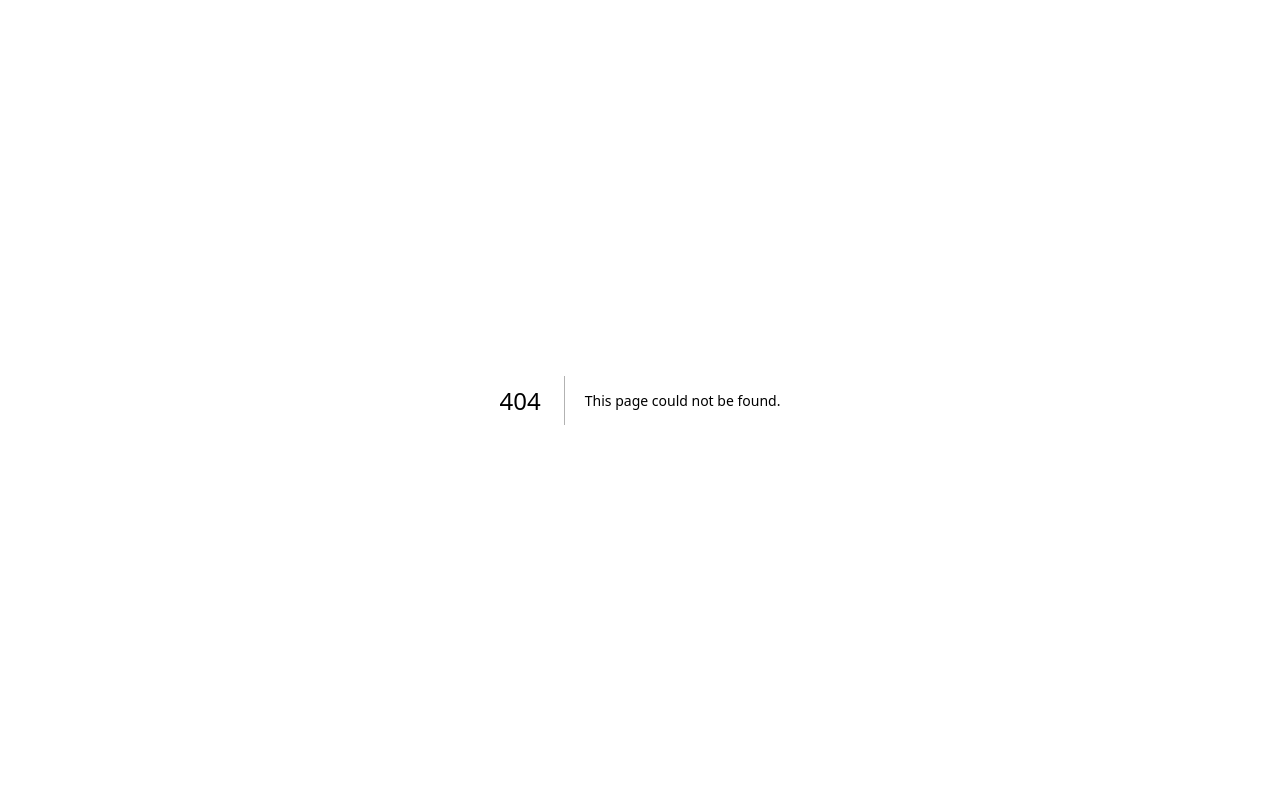
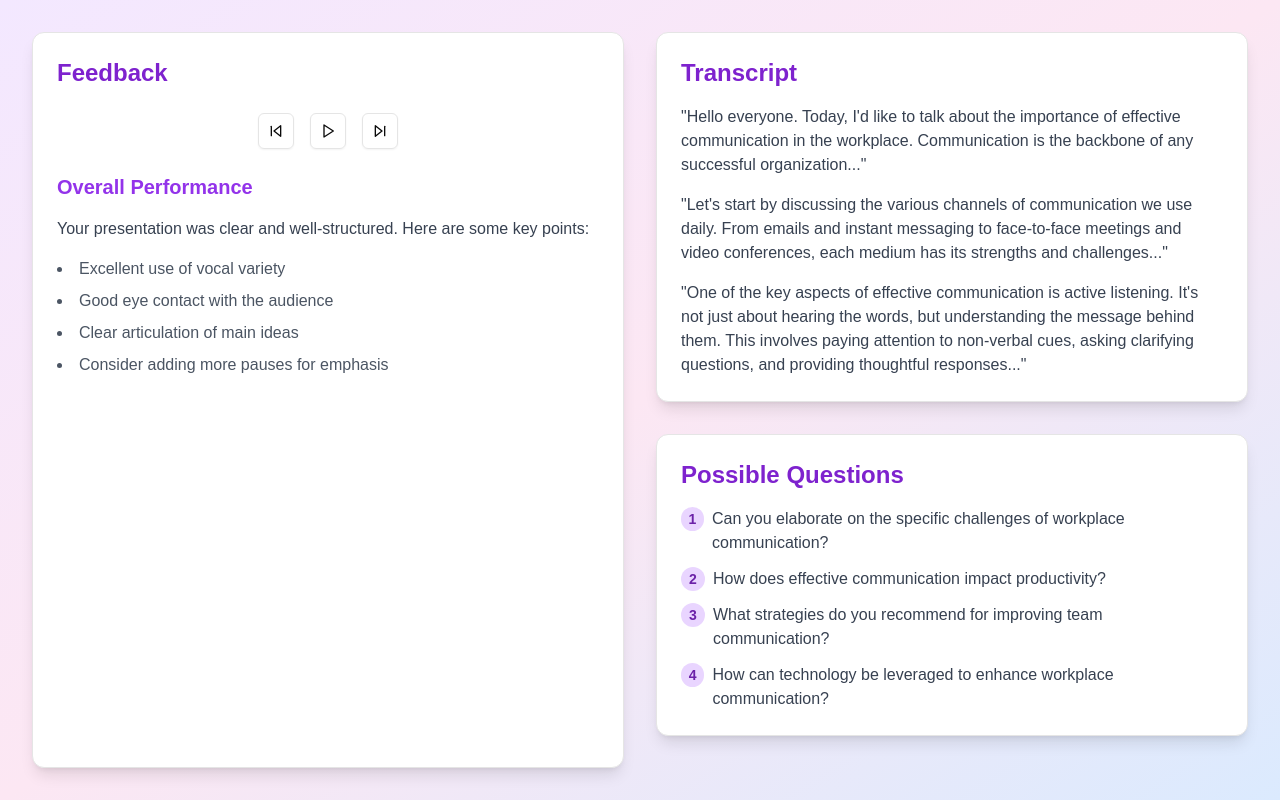
Before and after one commit to dat-tran05/hackmit-4-2024, a Next.js app: page /feedback in a window 1280 px wide. Before the commit this address had no page. Built offline with nearby package versions, Linux system fonts and the light colour scheme.

Commit message:
Temporary Feedback Page + Components

```diff
--- /dev/null
+++ b/app/feedback/page.tsx
@@ -0,0 +1,70 @@
+"use client";
+
+import { useState } from "react";
+import { motion } from "framer-motion";
+import { Card, CardContent } from "@/components/ui/card";
+import { Feedback } from "@/components/feedback/feedback";
+import { Transcript } from "@/components/feedback/transcript";
+import { PossibleQuestions } from "@/components/feedback/possible-questions";
+
+interface FeedbackPageProps {
+  videoUrl: string;
+}
+
+export default function FeedbackPage({ videoUrl }: FeedbackPageProps) {
+  const [isPlaying, setIsPlaying] = useState(false);
+
+  const togglePlayPause = () => {
+    setIsPlaying(!isPlaying);
+    // Add actual video play/pause logic here
+  };
+
+  return (
+    <div className="flex min-h-screen bg-gradient-to-br from-purple-100 via-pink-100 to-blue-100 p-8">
+      <div className="w-full max-w-7xl mx-auto grid grid-cols-2 gap-8">
+        <motion.div
+          className="col-span-1"
+          initial={{ opacity: 0, x: -50 }}
+          animate={{ opacity: 1, x: 0 }}
+          transition={{ duration: 0.8 }}
+        >
+          <Card className="h-full shadow-lg">
+            <CardContent className="p-6">
+              <Feedback
+                videoUrl={videoUrl}
+                isPlaying={isPlaying}
+                togglePlayPause={togglePlayPause}
+              />
+            </CardContent>
+          </Card>
+        </motion.div>
+
+        <div className="col-span-1 space-y-8">
+          <motion.div
+            initial={{ opacity: 0, y: -50 }}
+            animate={{ opacity: 1, y: 0 }}
+            transition={{ duration: 0.8, delay: 0.2 }}
+          >
+            <Card className="shadow-lg">
+              <CardContent className="p-6">
+                <Transcript />
+              </CardContent>
+            </Card>
+          </motion.div>
+
+          <motion.div
+            initial={{ opacity: 0, y: 50 }}
+            animate={{ opacity: 1, y: 0 }}
+            transition={{ duration: 0.8, delay: 0.4 }}
+          >
+            <Card className="shadow-lg">
+              <CardContent className="p-6">
+                <PossibleQuestions />
+              </CardContent>
+            </Card>
+          </motion.div>
+        </div>
+      </div>
+    </div>
+  );
+}
--- /dev/null
+++ b/components/feedback/feedback.tsx
@@ -0,0 +1,40 @@
+import { Button } from "@/components/ui/button"
+import { Play, Pause, SkipBack, SkipForward } from "lucide-react"
+
+interface FeedbackProps {
+  videoUrl: string
+  isPlaying: boolean
+  togglePlayPause: () => void
+}
+
+export function Feedback({ videoUrl, isPlaying, togglePlayPause }: FeedbackProps) {
+  return (
+    <div className="space-y-6">
+      <h2 className="text-2xl font-bold text-purple-700">Feedback</h2>
+      {/* <div className="aspect-video bg-gray-200 rounded-lg overflow-hidden shadow-inner">
+        <video src={videoUrl} className="w-full h-full object-cover" />
+      </div> */}
+      <div className="flex justify-center space-x-4">
+        <Button size="icon" variant="outline" onClick={() => console.log("Skip backward")}>
+          <SkipBack className="h-4 w-4" />
+        </Button>
+        <Button size="icon" variant="outline" onClick={togglePlayPause}>
+          {isPlaying ? <Pause className="h-4 w-4" /> : <Play className="h-4 w-4" />}
+        </Button>
+        <Button size="icon" variant="outline" onClick={() => console.log("Skip forward")}>
+          <SkipForward className="h-4 w-4" />
+        </Button>
+      </div>
+      <div className="space-y-4">
+        <h3 className="text-xl font-semibold text-purple-600">Overall Performance</h3>
+        <p className="text-gray-700">Your presentation was clear and well-structured. Here are some key points:</p>
+        <ul className="list-disc list-inside space-y-2 text-gray-600">
+          <li>Excellent use of vocal variety</li>
+          <li>Good eye contact with the audience</li>
+          <li>Clear articulation of main ideas</li>
+          <li>Consider adding more pauses for emphasis</li>
+        </ul>
+      </div>
+    </div>
+  )
+}
--- /dev/null
+++ b/components/feedback/possible-questions.tsx
@@ -0,0 +1,33 @@
+export function PossibleQuestions() {
+    return (
+      <div className="space-y-4">
+        <h2 className="text-2xl font-bold text-purple-700">Possible Questions</h2>
+        <ul className="space-y-3 text-gray-700">
+          <li className="flex items-start">
+            <span className="inline-flex items-center justify-center w-6 h-6 mr-2 text-sm font-semibold text-purple-800 bg-purple-200 rounded-full">
+              1
+            </span>
+            Can you elaborate on the specific challenges of workplace communication?
+          </li>
+          <li className="flex items-start">
+            <span className="inline-flex items-center justify-center w-6 h-6 mr-2 text-sm font-semibold text-purple-800 bg-purple-200 rounded-full">
+              2
+            </span>
+            How does effective communication impact productivity?
+          </li>
+          <li className="flex items-start">
+            <span className="inline-flex items-center justify-center w-6 h-6 mr-2 text-sm font-semibold text-purple-800 bg-purple-200 rounded-full">
+              3
+            </span>
+            What strategies do you recommend for improving team communication?
+          </li>
+          <li className="flex items-start">
+            <span className="inline-flex items-center justify-center w-6 h-6 mr-2 text-sm font-semibold text-purple-800 bg-purple-200 rounded-full">
+              4
+            </span>
+            How can technology be leveraged to enhance workplace communication?
+          </li>
+        </ul>
+      </div>
+    )
+  }
--- /dev/null
+++ b/components/feedback/transcript.tsx
@@ -0,0 +1,22 @@
+export function Transcript() {
+    return (
+      <div className="space-y-4">
+        <h2 className="text-2xl font-bold text-purple-700">Transcript</h2>
+        <div className="max-h-[400px] overflow-y-auto pr-4 space-y-4 text-gray-700">
+          <p>
+            "Hello everyone. Today, I'd like to talk about the importance of effective communication in the
+            workplace. Communication is the backbone of any successful organization..."
+          </p>
+          <p>
+            "Let's start by discussing the various channels of communication we use daily. From emails and instant
+            messaging to face-to-face meetings and video conferences, each medium has its strengths and challenges..."
+          </p>
+          <p>
+            "One of the key aspects of effective communication is active listening. It's not just about hearing the
+            words, but understanding the message behind them. This involves paying attention to non-verbal cues,
+            asking clarifying questions, and providing thoughtful responses..."
+          </p>
+        </div>
+      </div>
+    )
+  }
--- /dev/null
+++ b/components/ui/card.tsx
@@ -0,0 +1,76 @@
+import * as React from "react"
+
+import { cn } from "@/lib/utils"
+
+const Card = React.forwardRef<
+  HTMLDivElement,
+  React.HTMLAttributes<HTMLDivElement>
+>(({ className, ...props }, ref) => (
+  <div
+    ref={ref}
+    className={cn(
+      "rounded-xl border bg-card text-card-foreground shadow",
+      className
+    )}
+    {...props}
+  />
+))
+Card.displayName = "Card"
+
+const CardHeader = React.forwardRef<
+  HTMLDivElement,
+  React.HTMLAttributes<HTMLDivElement>
+>(({ className, ...props }, ref) => (
+  <div
+    ref={ref}
+    className={cn("flex flex-col space-y-1.5 p-6", className)}
+    {...props}
+  />
+))
+CardHeader.displayName = "CardHeader"
+
+const CardTitle = React.forwardRef<
+  HTMLParagraphElement,
+  React.HTMLAttributes<HTMLHeadingElement>
+>(({ className, ...props }, ref) => (
+  <h3
+    ref={ref}
+    className={cn("font-semibold leading-none tracking-tight", className)}
+    {...props}
+  />
+))
+CardTitle.displayName = "CardTitle"
+
+const CardDescription = React.forwardRef<
+  HTMLParagraphElement,
+  React.HTMLAttributes<HTMLParagraphElement>
+>(({ className, ...props }, ref) => (
+  <p
+    ref={ref}
+    className={cn("text-sm text-muted-foreground", className)}
+    {...props}
+  />
+))
+CardDescription.displayName = "CardDescription"
+
+const CardContent = React.forwardRef<
+  HTMLDivElement,
+  React.HTMLAttributes<HTMLDivElement>
+>(({ className, ...props }, ref) => (
+  <div ref={ref} className={cn("p-6 pt-0", className)} {...props} />
+))
+CardContent.displayName = "CardContent"
+
+const CardFooter = React.forwardRef<
+  HTMLDivElement,
+  React.HTMLAttributes<HTMLDivElement>
+>(({ className, ...props }, ref) => (
+  <div
+    ref={ref}
+    className={cn("flex items-center p-6 pt-0", className)}
+    {...props}
+  />
+))
+CardFooter.displayName = "CardFooter"
+
+export { Card, CardHeader, CardFooter, CardTitle, CardDescription, CardContent }
```
